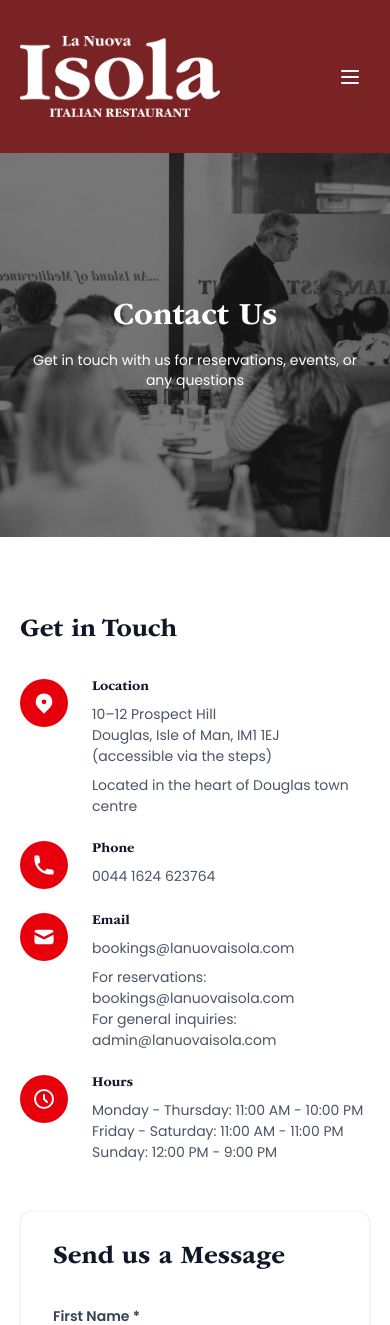
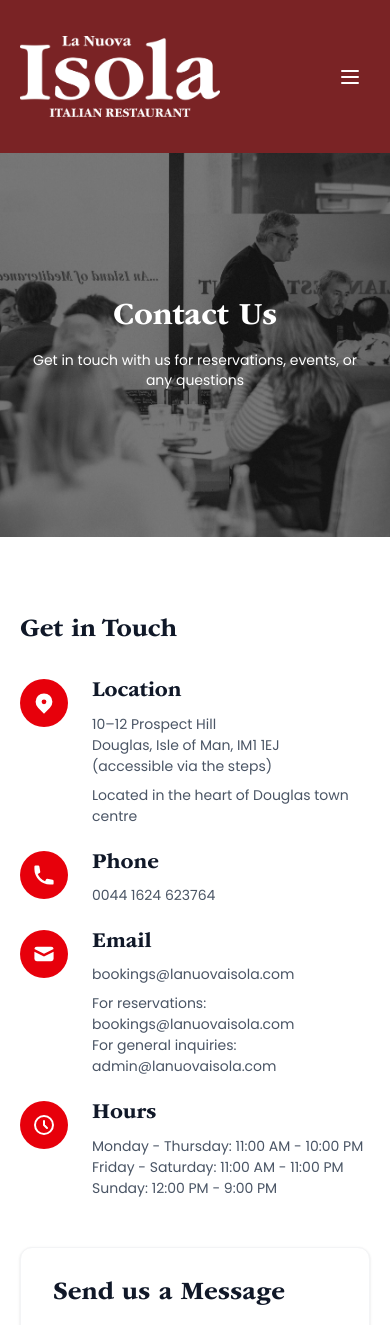
Before and after one commit to LYNKSPortal/la-nuova-isola-iom, a Next.js app: page /contact in a window 390 px wide. Shown: the top 1325 px of the page. Built offline with nearby package versions, Linux system fonts and the light colour scheme.

Commit message:
Remove Tailwind text-lg classes from Location, Phone, Email, and Hours h3 headings to fix sizing

```diff
--- a/src/components/ContactForm.tsx
+++ b/src/components/ContactForm.tsx
@@ -113,7 +113,7 @@ export default function ContactForm() {
                     </div>
                   </div>
                   <div className="ml-6">
-                    <h3 className="text-lg font-medium text-gray-900 mb-2">Location</h3>
+                    <h3 className="font-medium text-gray-900 mb-2">Location</h3>
                     <p className="text-gray-600">
                       10–12 Prospect Hill<br />
                       Douglas, Isle of Man, IM1 1EJ<br />
@@ -134,7 +134,7 @@ export default function ContactForm() {
                     </div>
                   </div>
                   <div className="ml-6">
-                    <h3 className="text-lg font-medium text-gray-900 mb-2">Phone</h3>
+                    <h3 className="font-medium text-gray-900 mb-2">Phone</h3>
                     <p className="text-gray-600">0044 1624 623764</p>
                   </div>
                 </div>
@@ -149,7 +149,7 @@ export default function ContactForm() {
                     </div>
                   </div>
                   <div className="ml-6">
-                    <h3 className="text-lg font-medium text-gray-900 mb-2">Email</h3>
+                    <h3 className="font-medium text-gray-900 mb-2">Email</h3>
                     <p className="text-gray-600">bookings@lanuovaisola.com</p>
                     <p className="text-gray-600 mt-2">
                       For reservations: bookings@lanuovaisola.com<br />
@@ -167,7 +167,7 @@ export default function ContactForm() {
                     </div>
                   </div>
                   <div className="ml-6">
-                    <h3 className="text-lg font-medium text-gray-900 mb-2">Hours</h3>
+                    <h3 className="font-medium text-gray-900 mb-2">Hours</h3>
                     <div className="text-gray-600">
                       <p>Monday - Thursday: 11:00 AM - 10:00 PM</p>
                       <p>Friday - Saturday: 11:00 AM - 11:00 PM</p>
```
